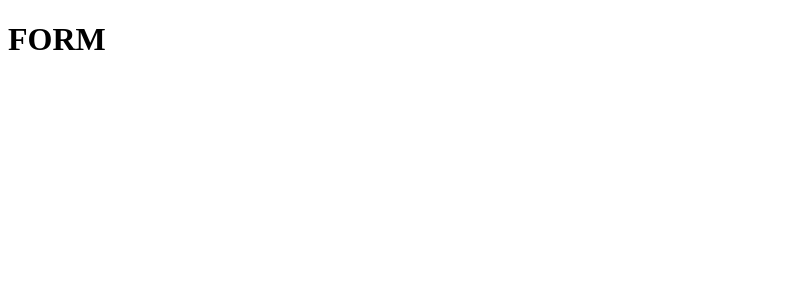
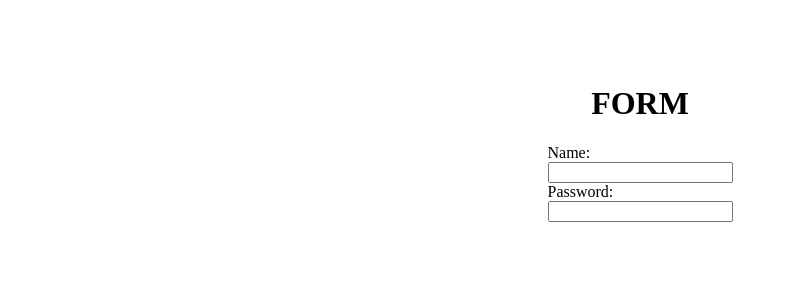
Before and after one commit to diego-rapoport/angular-basic-forms, an Angular app: page / in a window 1280 px wide. Shown: the top 300 px of the page, without its empty margins (0-788 px from the left). Built offline with nearby package versions, Linux system fonts and the light colour scheme.

Commit message:
add inputs

```diff
--- a/src/app/app.component.html
+++ b/src/app/app.component.html
@@ -1,2 +1,9 @@
-<h1>FORM</h1>
-<form [formGroup]="form"></form>
+<div class="centered">
+  <h1>FORM</h1>
+  <form [formGroup]="form" class="form">
+    <label for="name">Name: </label>
+    <input id="name" type="text" />
+    <label for="password">Password: </label>
+    <input id="password" type="password" />
+  </form>
+</div>
--- a/src/app/app.component.scss
+++ b/src/app/app.component.scss
@@ -0,0 +1,13 @@
+.form {
+  display: flex;
+  flex-direction: column;
+  align-content: flex-start;
+  flex-wrap: wrap;
+}
+
+.centered {
+  display: flex;
+  flex-direction: column;
+  align-items: center;
+  margin-top: 4rem;
+}
```
